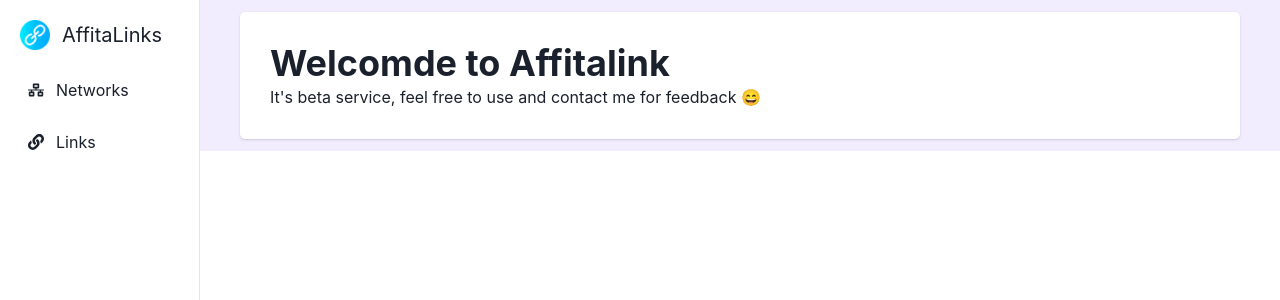
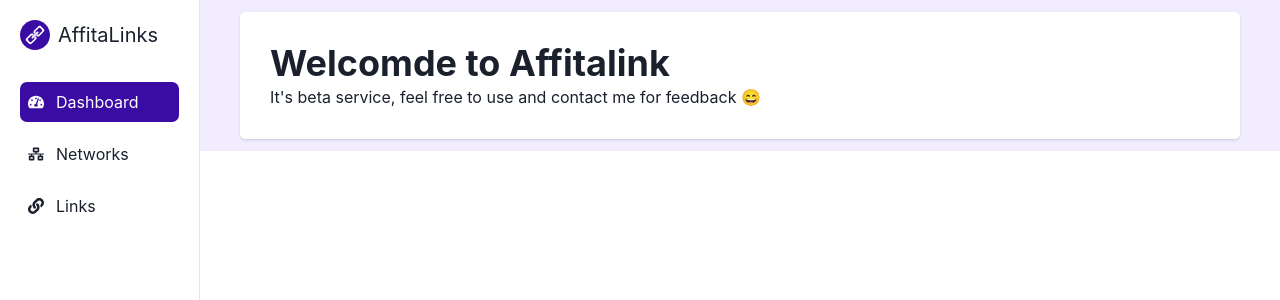
Before and after one commit to hjplumtree/Affitalink, a Next.js app: page / in a window 1280 px wide. Shown: the top 300 px of the page. Built offline with nearby package versions, Linux system fonts and the light colour scheme.

Commit message:
Update :: logo

```diff
--- a/components/Navigator.js
+++ b/components/Navigator.js
@@ -1,9 +1,8 @@
 import { VStack, Box, Link, Text, Icon } from "@chakra-ui/react";
 import RouterLink from "./RouterLink";
 import Image from "next/image";
-import logo from "../public/link_reduced.png";
-import { FaNetworkWired, FaLink } from "react-icons/fa";
-import NextLink from "next/link";
+import logo from "../public/logo.svg";
+import { FaNetworkWired, FaLink, FaTachometerAlt } from "react-icons/fa";
 
 export default function Navigator({ ...rest }) {
   return (
@@ -16,14 +15,18 @@ export default function Navigator({ ...rest }) {
       borderRight="1px solid #e5e5e5"
       {...rest}
     >
-      <Box mb={2}>
-        <NextLink href="/" passHref>
-          <Link display="flex" alignItems="center" gap={3}>
-            <Image src={logo} alt="logo" width={30} height={30} />
-            <Text fontSize={20}>AffitaLinks</Text>
-          </Link>
-        </NextLink>
+      <Box display="flex" mb={5}>
+        <Image src={logo} alt="logo" width={30} height={30} />
+        <Text ml={2} fontSize={20}>
+          AffitaLinks
+        </Text>
       </Box>
+
+      <RouterLink to="/">
+        <Icon as={FaTachometerAlt} />
+        Dashboard
+      </RouterLink>
+
       <RouterLink to="/networks">
         <Icon as={FaNetworkWired} />
         Networks
```
Also changed, not shown: public/link_reduced.png (deleted), public/logo.svg (added).
